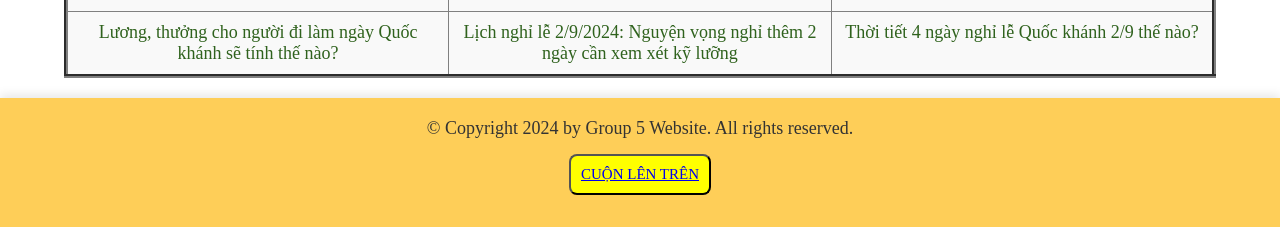
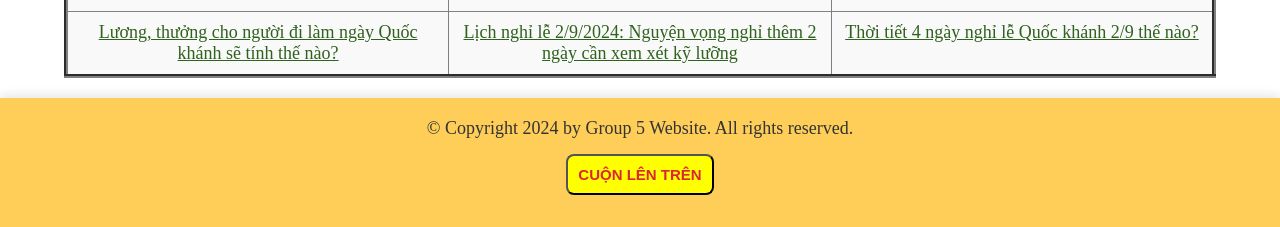
Before and after one commit to Khai1234sd-max/Group5_WED, a plain HTML site: page index.html in a window 1280 px wide. Shown: the part 2228-2455 px from the top of the page. Drawn offline with Linux system fonts and the light colour scheme.

Commit message:
Update main.css

```diff
--- a/main.css
+++ b/main.css
@@ -17,7 +17,7 @@ header {
     padding-right: 10px;
     padding-bottom: 1%;
     padding-top: 1%;
-    box-shadow: 0px 2px 5px rgba(0, 0, 0, 0.1);
+    box-shadow: 0px 5px 8px rgba(0, 0, 0, 0.1);
 }
 
 .Slogan {
@@ -125,8 +125,6 @@ header {
 .Part_4 .picture a {
     color: #2F621D;
     font-size: 18px;
-    text-decoration: none;
-
 }
 
 footer {
@@ -146,13 +144,16 @@ button{
     padding: 10px;
     border-radius: 8px;
     margin: 15px;
-    color: #DB2633;
     background-color: yellow;
     font-size: 15px;
-    font-family: 'Times New Roman', Times, serif;
-
+    font-family: Arial, Helvetica, sans-serif;
 }
 
+button>a{
+    text-decoration: none;
+    font-weight: bold;
+    color: #DB2633;
+}
 td{
     width: 30%;
     height: auto;
```
